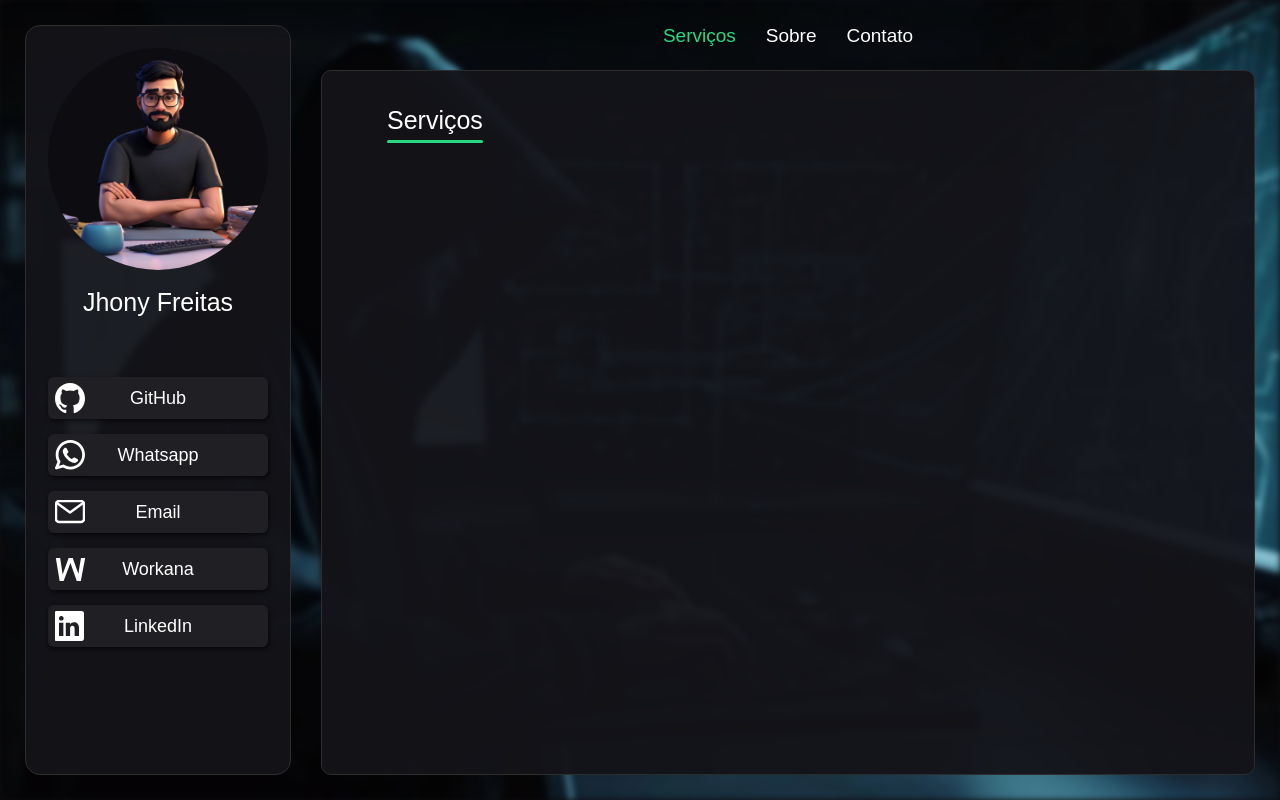
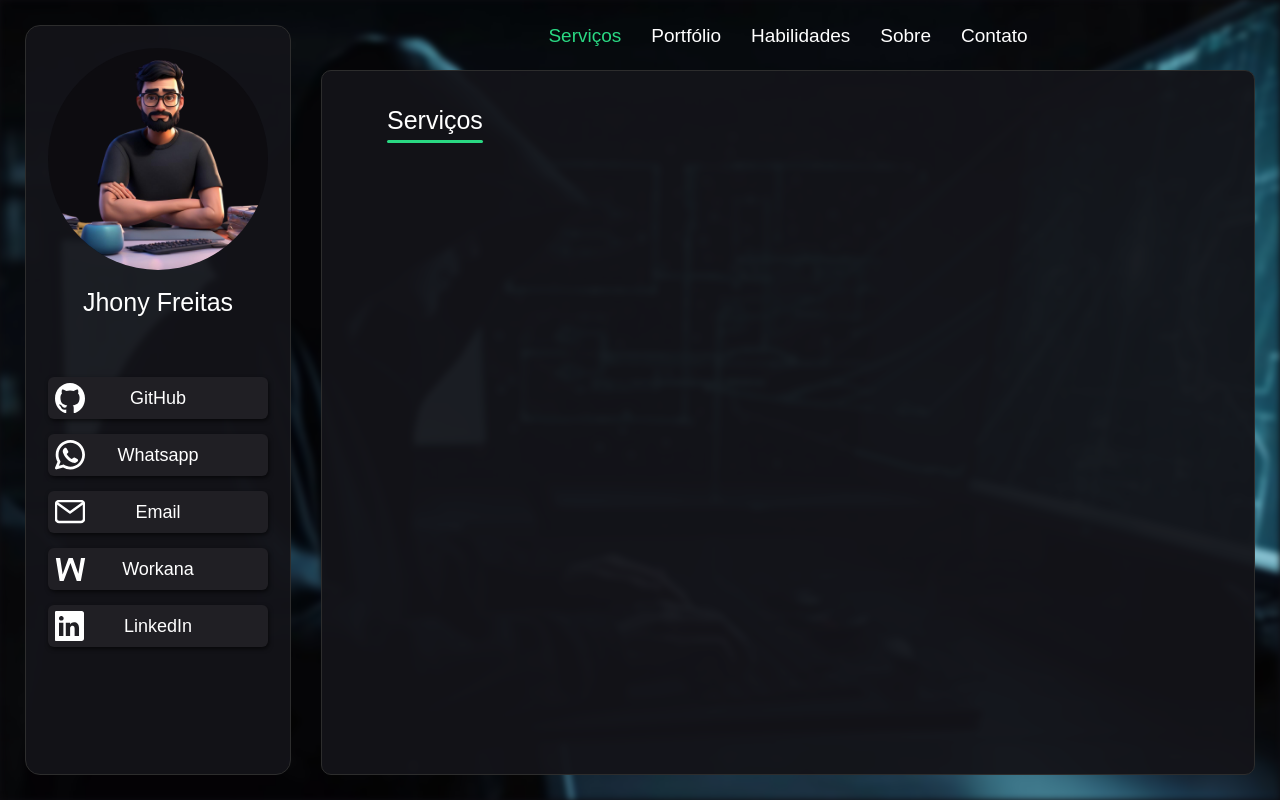
Before and after one commit to setDevJohn/portfolio, a React (Vite) app: page /services in a window 1280 px wide. Built offline with nearby package versions, Linux system fonts and the light colour scheme.

Commit message:
feat: Adding routes

```diff
--- a/src/pages/NavLayout/components/MenuNavigation/navList.ts
+++ b/src/pages/NavLayout/components/MenuNavigation/navList.ts
@@ -1,5 +1,7 @@
 export const navList = [
   { label: 'Serviços', path: '/services' },
+  { label: 'Portfólio', path: '/portfolio' },
+  { label: 'Habilidades', path: '/habilities' },
   { label: 'Sobre', path: '/about' },
   { label: 'Contato', path: '/contact' },
 ];
```
